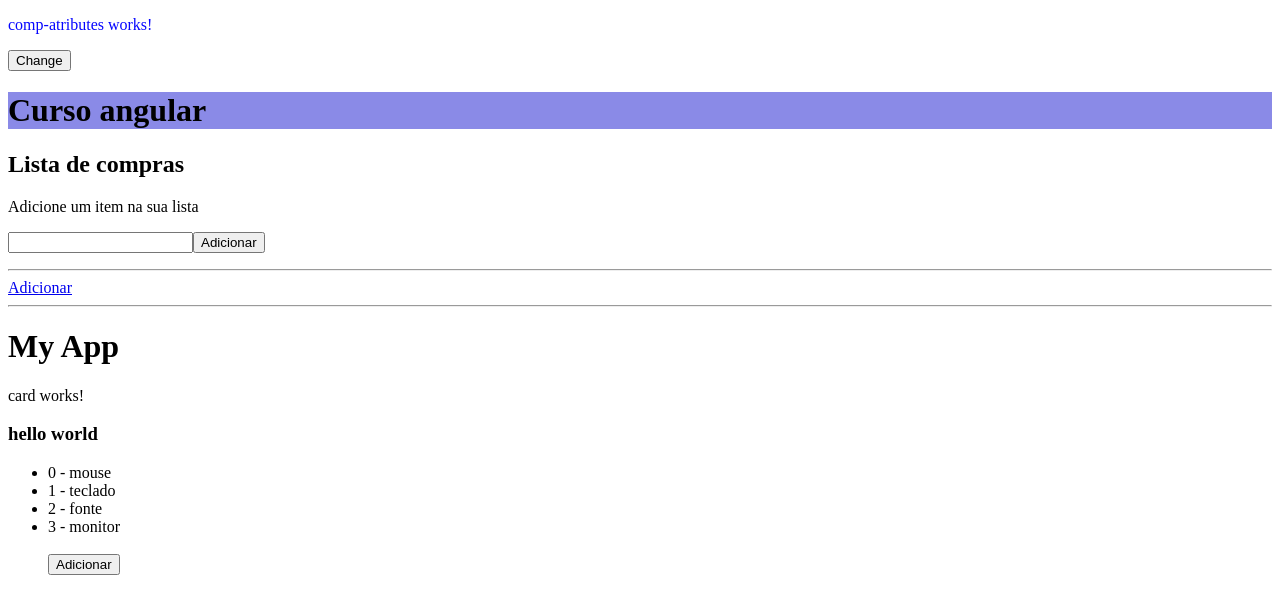
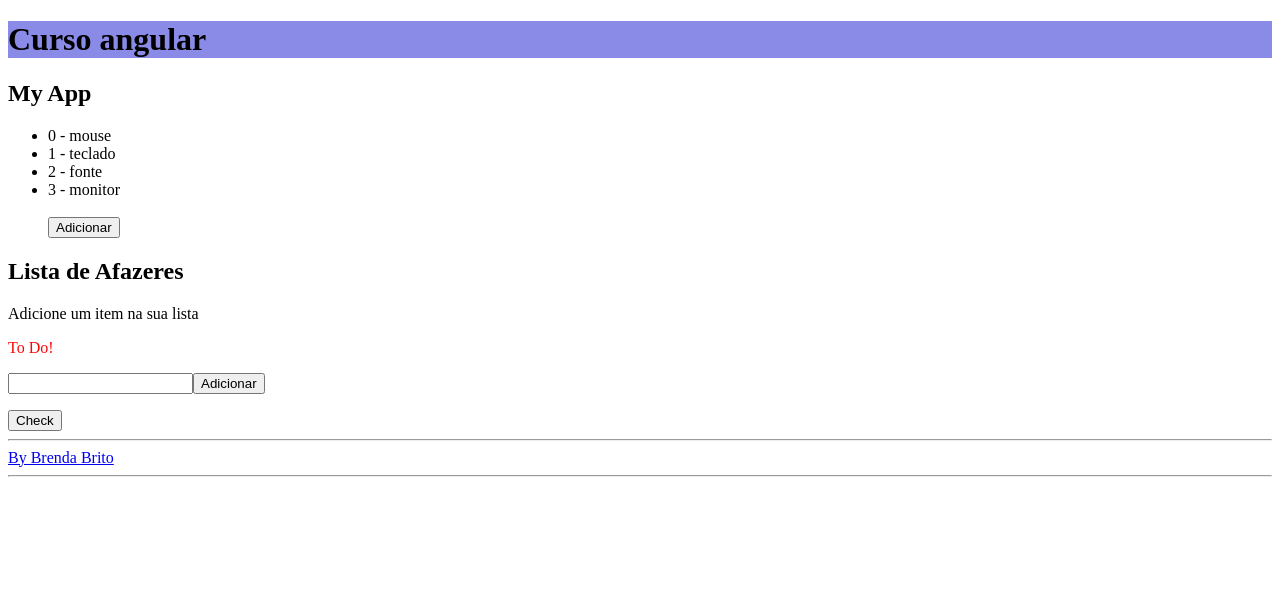
Before and after one commit to bibi-eight/SimplePageAppWIthAngular, an Angular app in the folder page-proj/: page / in a window 1280 px wide. Shown: the top 614 px of the page. Built offline with nearby package versions, Linux system fonts and the light colour scheme.

Commit message:
últimos ajustes

```diff
--- a/page-proj/src/app/app.component.html
+++ b/page-proj/src/app/app.component.html
@@ -1,9 +1,9 @@
-<app-comp-atributes></app-comp-atributes>
-
 <app-card *ngIf = "isAliveCard; else anotherBlock"></app-card>
 
 <ng-template #anotherBlock>
     <p>ola sou um bloco secreto</p>
 </ng-template>
 
+<app-comp-atributes></app-comp-atributes>
+
 <router-outlet></router-outlet>
--- a/page-proj/src/app/card/card.component.html
+++ b/page-proj/src/app/card/card.component.html
@@ -1,6 +1,7 @@
-<h1>My App</h1>
-<p >card works!</p>
-<h3> hello world </h3>
+<h1 [ngStyle] = "{'background': corFundo}"> Curso angular</h1>
+
+<h2>My App</h2>
+
 
 <ul>
     <li *ngFor="let p of produtos; let i = index"
--- a/page-proj/src/app/card/card.component.ts
+++ b/page-proj/src/app/card/card.component.ts
@@ -8,6 +8,7 @@ import { Component, OnInit } from '@angular/core';
 export class CardComponent implements OnInit {
   produtos: string[] = []
   menuType: string = ""
+  corFundo: string = "#8a8ae7"
 
   constructor() {
     this.produtos = [
--- a/page-proj/src/app/comp-atributes/comp-atributes.component.html
+++ b/page-proj/src/app/comp-atributes/comp-atributes.component.html
@@ -1,24 +1,26 @@
-<p [ngClass]="estilo">comp-atributes works!</p>
-<button class = "buttonChangeColor" (click)="Change()">Change</button>
-<h1 [ngStyle] = "{'background': corFundo}"> Curso angular</h1>
-
-<h2>Lista de compras</h2>
+<h2>Lista de Afazeres</h2>
 
 <p>Adicione um item na sua lista</p>
+
+<p [ngClass]="estilo">To Do!</p>
 
 <input type = "text" [(ngModel)] = "item">
 
 <button (click)="adicionarItem()">Adicionar</button>
 
-<p>{{item}}</p>
+<p> {{item}}</p>
 
 <ul>
-    <li *ngFor="let elemento of lista, let i = index"
+    <li *ngFor="let elemento  of lista, let i = index"
     (click) = "removerItem(i)"> {{ elemento }}</li>
 </ul>
 
+<button class = "buttonChangeColor" (click)="Change()">Check</button>
+
+
+
 <hr>
 <ng-template [ngIf] = "isEnableBlock">
-    <a href = "#"> Adicionar</a>
+    <a href = "#"> By Brenda Brito</a>
 </ng-template>
 <hr>
--- a/page-proj/src/app/comp-atributes/comp-atributes.component.ts
+++ b/page-proj/src/app/comp-atributes/comp-atributes.component.ts
@@ -7,8 +7,7 @@ import { Component, OnInit } from '@angular/core';
 })
 export class CompAtributesComponent implements OnInit
 {
-  estilo: string = "enable"
-  corFundo: string = "#8a8ae7"
+  estilo: string = "disable"
   item: string = ""
   lista: string[] = []
   isEnableBlock: boolean = true
```
